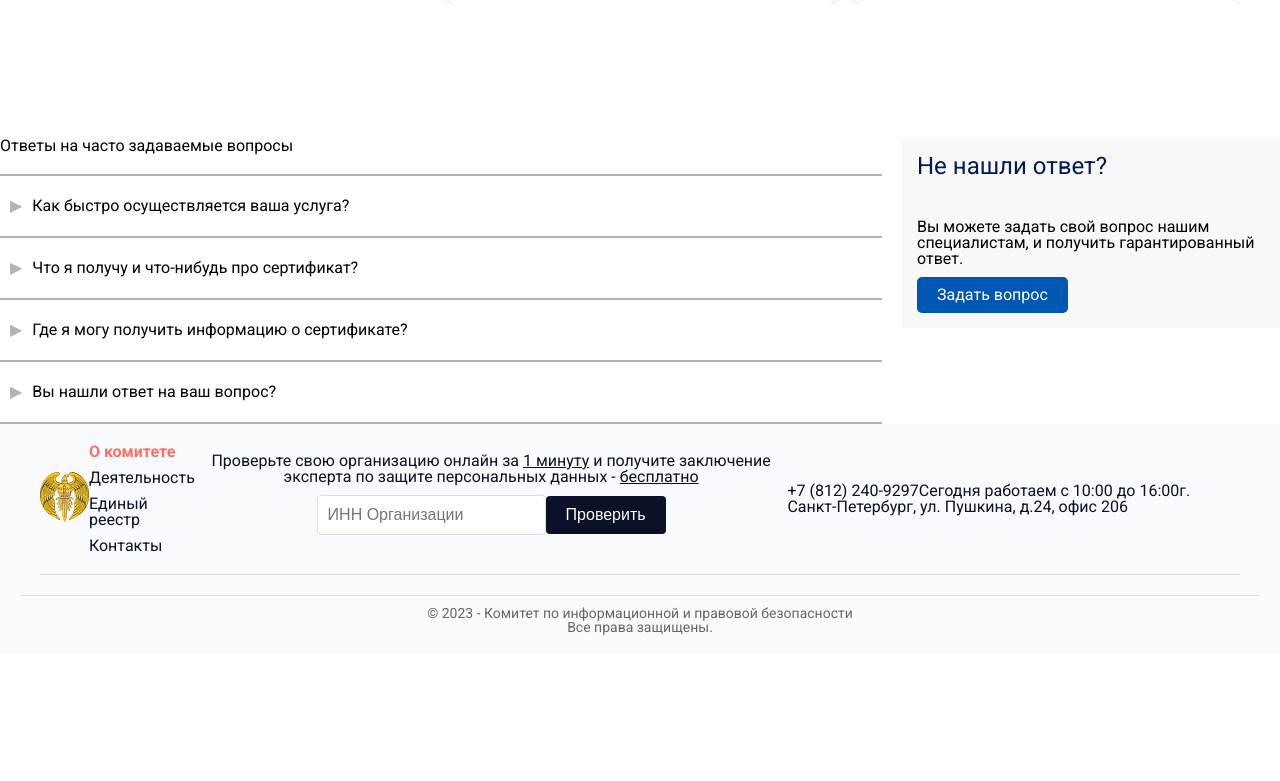
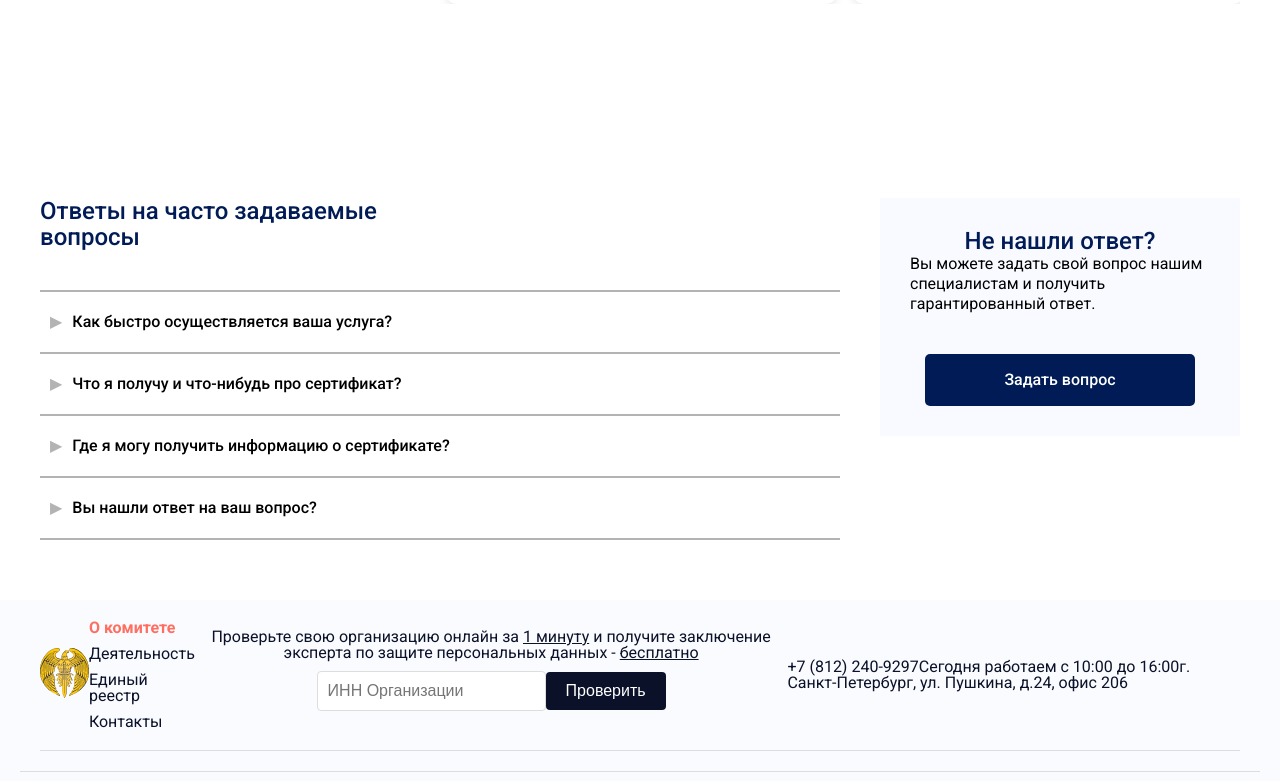
Before and after one commit to NikolayPilgun/infosec-legal, a React (Vite) app: page / in a window 1280 px wide. Shown: the part 3042-3823 px from the top of the page. Before the commit the page ends 3696 px from the top, so only its background shows below. Built offline with nearby package versions, Linux system fonts and the light colour scheme.

Commit message:
Accordion

```diff
--- a/src/components/about/FAQ/Accordion.module.css
+++ b/src/components/about/FAQ/Accordion.module.css
@@ -1,11 +1,11 @@
 .accordionItem {
-	border-top: 2px solid #b3b3b3; /* Верхний бордер светло-серого цвета */
+	border-top: 2px solid #b3b3b3;
 }
 
 .accordionTitleWrapper {
 	min-height: 60px;
 	display: flex;
-	align-items: center; /* Вертикальное выравнивание заголовка */
+	align-items: center;
 	cursor: pointer;
 }
 
@@ -14,15 +14,13 @@
 	display: flex;
 	align-items: center;
 	flex: 1;
+	font-size: 16px;
+	font-weight: 500;
+	line-height: 20px;
 }
 
 .accordionTitle span {
 	margin-right: 10px;
-}
-
-.accordionContentWrapper {
-	overflow: hidden;
-	transition: max-height 0.3s ease-out, padding 0.3s ease-out;
 }
 
 .accordionContent {
@@ -32,16 +30,31 @@
 	transition: max-height 0.3s ease-out, padding 0.3s ease-out;
 }
 
+.accordionContent p {
+	font-size: 16px;
+	font-weight: 400;
+	line-height: 22px;
+	text-align: left;
+}
+
 .accordionContent.open {
 	padding: 10px;
 }
 
 .arrow {
 	font-size: 16px;
-	color: #b3b3b3; /* Цвет стрелок */
+	color: #b3b3b3;
 }
 
-/* Дополнительный стиль для последнего элемента */
 .accordionItem:last-child {
-	border-bottom: 2px solid #b3b3b3; /* Нижний бордер светло-серого цвета */
+	border-bottom: 2px solid #b3b3b3;
 }
+
+.documents {
+	display: flex;
+	justify-content: flex-start;
+	align-items: self-start;
+	gap: 10px;
+	margin-top: 20px;
+	margin-bottom: 20px;
+}
--- a/src/components/about/FAQ/FAQ.module.css
+++ b/src/components/about/FAQ/FAQ.module.css
@@ -1,50 +1,65 @@
 .container {
+	padding: 60px 40px;
 	display: flex;
-	align-items: flex-start;
+	justify-content: center;
+	align-items: self-start;
+	gap: 20px;
 }
 
 .faqSection {
-	width: 70%;
+	flex: 1 1 70%;
 	padding-right: 20px;
 }
 
-h1 {
-	margin-bottom: 20px;
+h2 {
+	font-size: 24px;
+	font-weight: 500;
+	line-height: 26px;
+	text-align: left;
+	margin-bottom: 60px;
+	color: #001b55;
 }
 
 .sidebar {
-	width: 30%;
+	flex: 1 0 30%;
 }
 
 .notFound {
-	background-color: #f8f8f8;
-	padding: 15px;
+	display: flex;
+	flex-direction: column;
+	align-items: center;
+	justify-content: center;
+	background-color: #f8faff;
+	padding: 30px;
+}
+
+.notFound h3 {
+	color: #001b55;
+	font-size: 24px;
+	font-weight: 500;
+	line-height: 26px;
+	text-align: center;
+}
+
+.notFound p {
+	font-size: 16px;
+	font-weight: 400;
+	line-height: 20px;
+	text-align: left;
+	margin-bottom: 40px;
 }
 
 .askButton {
-	display: inline-block;
-	padding: 10px 20px;
-	background-color: #0056b3;
+	display: flex;
+	align-items: center;
+	justify-content: center;
+	width: 270px;
+	height: 52px;
+	background-color: #001b55;
 	color: #fff;
-	text-align: center;
 	text-decoration: none;
 	border-radius: 5px;
-	margin-top: 10px;
+	font-size: 16px;
+	font-weight: 500;
+	line-height: 16px;
 }
-
-.documents {
-	display: flex;
-	gap: 20px;
-	margin-top: 10px;
-}
-
-.documents div {
-	text-align: center;
-}
-
-.documents img {
-	width: 100px;
-	height: auto;
-	display: block;
-	margin: 0 auto 10px;
-}
--- a/src/components/about/FAQ/FAQ.tsx
+++ b/src/components/about/FAQ/FAQ.tsx
@@ -1,56 +1,40 @@
-import React from "react";
+import { Link } from "react-router-dom";
 import FAQ1 from "../../../assets/FAQ/FAQ1.svg";
 import FAQ2 from "../../../assets/FAQ/FAQ2.svg";
 import Accordion from "./Accordion";
 import styles from "./FAQ.module.css";
 
-interface FAQItem {
-	title: string;
-	content: string;
-	documentImages?: string[];
-}
-
-const faqData: FAQItem[] = [
+const faqData = [
 	{
 		title: "Как быстро осуществляется ваша услуга?",
 		content:
-			"Обычно услуги выполняются в течение 2-3 рабочих дней. Однако время выполнения может варьироваться в зависимости от сложности и объема работы. " +
-			"В случае нестандартных заказов время выполнения может быть увеличено. Мы всегда стараемся информировать клиентов о сроках заранее. " +
-			"Наши специалисты работают оперативно и внимательно, чтобы обеспечить высокое качество услуг в кратчайшие сроки.",
+			"Обычно услуги выполняются в течение 2-3 рабочих дней. Однако время выполнения может варьироваться в зависимости от сложности и объема работы. В случае нестандартных заказов время выполнения может быть увеличено. Мы всегда стараемся информировать клиентов о сроках заранее. Наши специалисты работают оперативно и внимательно, чтобы обеспечить высокое качество услуг в кратчайшие сроки.",
 		documentImages: [FAQ1],
 	},
 	{
 		title: "Что я получу и что-нибудь про сертификат?",
 		content:
-			"При выполнении услуг вы получите сертификат соответствия, который подтверждает качество и соответствие услуг необходимым стандартам. " +
-			"Сертификат содержит информацию об организации и услугах, прошедших проверку. " +
-			"Этот документ поможет вам в работе с партнёрами и клиентами, подтверждая надежность и профессионализм вашей компании. " +
-			"Сертификаты выдаются на основе тщательной проверки наших специалистов и поддерживаются на протяжении всего времени сотрудничества.",
+			"При выполнении услуг вы получите сертификат соответствия, который подтверждает качество и соответствие услуг необходимым стандартам. Сертификат содержит информацию об организации и услугах, прошедших проверку. Этот документ поможет вам в работе с партнёрами и клиентами, подтверждая надежность и профессионализм вашей компании. Сертификаты выдаются на основе тщательной проверки наших специалистов и поддерживаются на протяжении всего времени сотрудничества.",
 		documentImages: [FAQ1, FAQ2],
 	},
 	{
 		title: "Где я могу получить информацию о сертификате?",
 		content:
-			"Вы можете получить информацию о сертификате на нашем официальном сайте. Перейдите в раздел 'Сертификаты' и введите номер сертификата или ИНН компании для проверки подлинности. " +
-			"Кроме того, вы можете связаться с нашими менеджерами, которые предоставят дополнительную информацию и консультации по всем вопросам, связанным с нашими сертификатами. " +
-			"На сайте также доступны подробные инструкции по использованию сертификатов и требованиям к их обладателям.",
+			"Вы можете получить информацию о сертификате на нашем официальном сайте. Перейдите в раздел 'Сертификаты' и введите номер сертификата или ИНН компании для проверки подлинности. Кроме того, вы можете связаться с нашими менеджерами, которые предоставят дополнительную информацию и консультации по всем вопросам, связанным с нашими сертификатами. На сайте также доступны подробные инструкции по использованию сертификатов и требованиям к их обладателям.",
 		documentImages: [FAQ1],
 	},
 	{
 		title: "Вы нашли ответ на ваш вопрос?",
 		content:
-			"Если нет, вы можете задать свой вопрос нашим специалистам и получить гарантированный ответ. " +
-			"Мы ценим ваше время и стараемся отвечать на все вопросы как можно быстрее. " +
-			"Просто заполните форму на странице 'Задать вопрос', и наш менеджер свяжется с вами в течение рабочего дня. " +
-			"Вы можете получить консультацию как по телефону, так и по электронной почте, в удобное для вас время.",
+			"Если нет, вы можете задать свой вопрос нашим специалистам и получить гарантированный ответ. Мы ценим ваше время и стараемся отвечать на все вопросы как можно быстрее. Просто заполните форму на странице 'Задать вопрос', и наш менеджер свяжется с вами в течение рабочего дня. Вы можете получить консультацию как по телефону, так и по электронной почте, в удобное для вас время.",
 		documentImages: [FAQ1],
 	},
 ];
 
-const FAQ: React.FC = () => (
-	<div className={styles.container}>
+const FAQ = () => (
+	<section className={styles.container}>
 		<div className={styles.faqSection}>
-			<h1>Ответы на часто задаваемые вопросы</h1>
+			<h2>Ответы на часто задаваемые вопросы</h2>
 			{faqData.map((item, index) => (
 				<Accordion
 					key={index}
@@ -62,17 +46,21 @@ const FAQ: React.FC = () => (
 		</div>
 		<div className={styles.sidebar}>
 			<div className={styles.notFound}>
-				<h2>Не нашли ответ?</h2>
+				<h3>Не нашли ответ?</h3>
 				<p>
-					Вы можете задать свой вопрос нашим специалистам, и получить
+					Вы можете задать свой вопрос нашим специалистам и получить
 					гарантированный ответ.
 				</p>
-				<a href="/ask-question" className={styles.askButton}>
+				<Link
+					to="contacts"
+					state={{ scrollToQuestion: true }}
+					className={styles.askButton}
+				>
 					Задать вопрос
-				</a>
+				</Link>
 			</div>
 		</div>
-	</div>
+	</section>
 );
 
 export default FAQ;
--- a/src/components/about/reviews/ReviewSlider.tsx
+++ b/src/components/about/reviews/ReviewSlider.tsx
@@ -59,7 +59,7 @@ const reviews = [
 
 const ReviewSlider: React.FC = () => {
 	return (
-		<div className={styles.sliderContainer}>
+		<section className={styles.sliderContainer}>
 			<Swiper
 				modules={[Navigation]}
 				spaceBetween={20}
@@ -81,7 +81,7 @@ const ReviewSlider: React.FC = () => {
 					</SwiperSlide>
 				))}
 			</Swiper>
-		</div>
+		</section>
 	);
 };
 
```
Also changed, not shown: src/components/about/FAQ/Accordion.tsx (+8 -13 lines), src/pages/Contacts/Contacts.tsx (+19 -8 lines).
